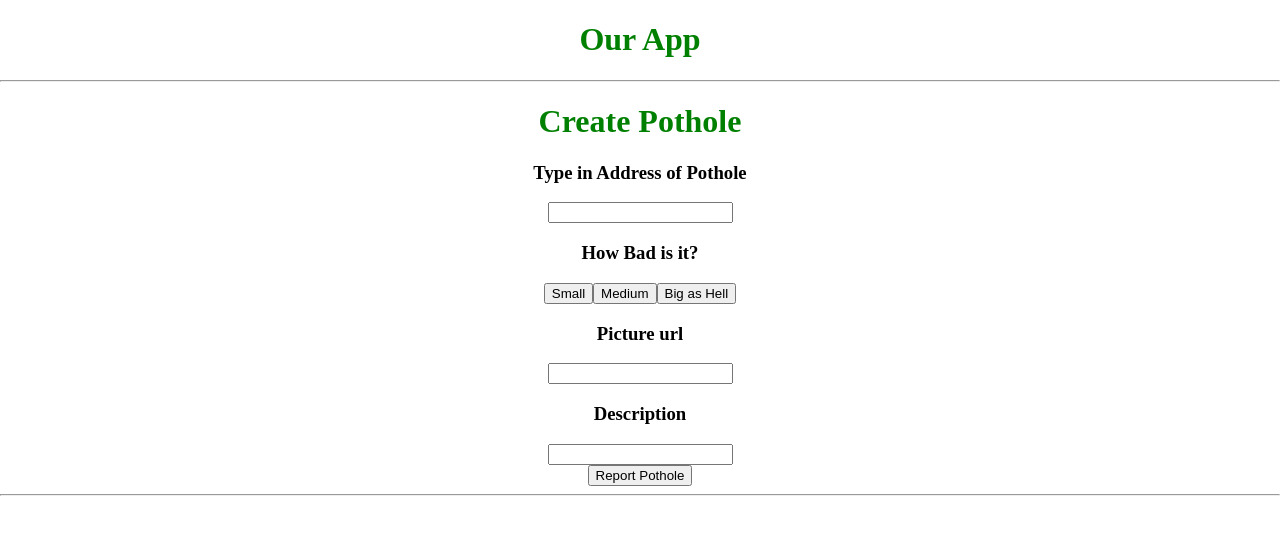
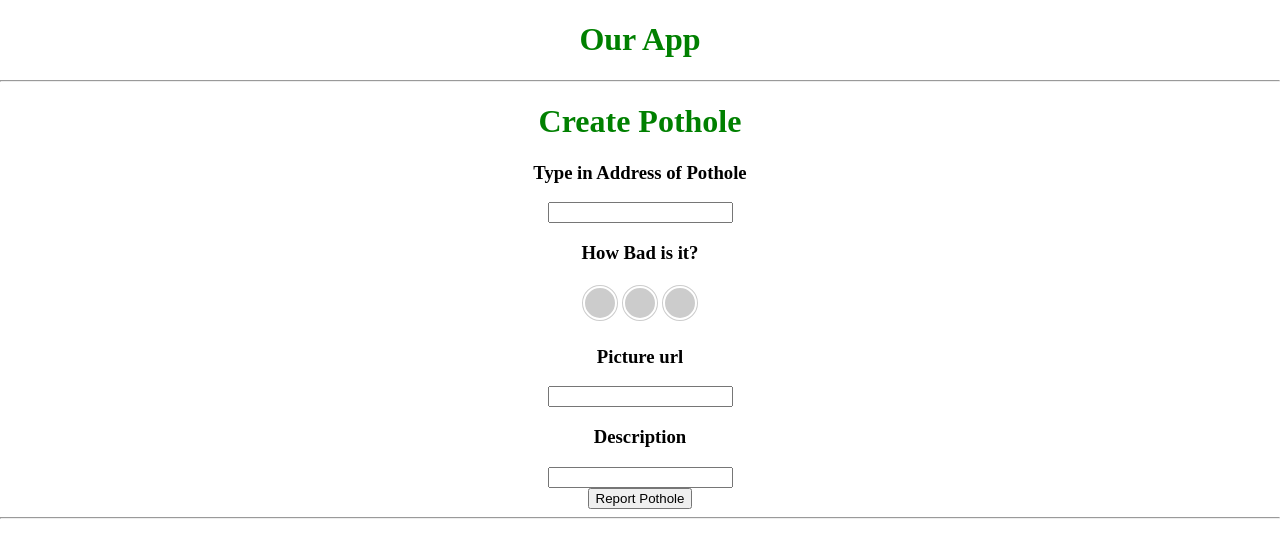
Before and after one commit to Adopt-A-Pothole/adopt-a-pothole, a React app: page / in a window 1280 px wide. Shown: the top 558 px of the page. Built offline with nearby package versions, Linux system fonts and the light colour scheme.

Commit message:
add rating, make post request from client to /potholes

```diff
--- a/package.json
+++ b/package.json
@@ -21,6 +21,7 @@
     "mysql2": "^2.0.0",
     "react": "^16.5.2",
     "react-dom": "^16.5.2",
+    "react-rating": "^2.0.0",
     "sequelize": "^5.21.2"
   },
   "devDependencies": {
--- a/src/client/components/CreatePothole.js
+++ b/src/client/components/CreatePothole.js
@@ -1,4 +1,5 @@
 import React, { Component } from 'react';
+import Rating from 'react-rating';
 import axios from 'axios';
 
 export default class CreatePothole extends Component {
@@ -6,7 +7,7 @@ export default class CreatePothole extends Component {
     super(props);
     this.state = {
       address: null,
-      severity: null,
+      severity: 0,
       description: null,
       image: null,
     };
@@ -14,11 +15,20 @@ export default class CreatePothole extends Component {
     this.handleAddress = this.handleAddress.bind(this);
     this.handleDescription = this.handleDescription.bind(this);
     this.handleImage = this.handleImage.bind(this);
+    this.handleRating = this.handleRating.bind(this);
   }
 
   // handle form submit
   handleSubmit() {
+    const formData = this.state;
     // send post request to /potholes
+    axios.post('/potholes', { formData })
+      .then(() => {
+        console.log('pothole created');
+      })
+      .catch(() => {
+        console.log('something went wrong');
+      });
   }
 
   // handle address change
@@ -30,6 +40,12 @@ export default class CreatePothole extends Component {
   }
 
   // handle severity score
+  handleRating(event) {
+    const severity = event;
+    this.setState({
+      severity,
+    });
+  }
 
   // handle description change
   handleDescription(event) {
@@ -53,7 +69,9 @@ export default class CreatePothole extends Component {
       handleAddress,
       handleDescription,
       handleImage,
+      handleRating,
     } = this;
+    const { severity } = this.state;
     return (
       <div>
         <hr />
@@ -61,15 +79,22 @@ export default class CreatePothole extends Component {
         <h3>Type in Address of Pothole</h3>
         <input type="text" onChange={handleAddress} />
         <h3>How Bad is it?</h3>
-        <button type="submit">Small</button>
-        <button type="submit">Medium</button>
-        <button type="submit">Big as Hell</button>
+        <Rating
+          stop={3}
+          placeholderRating={severity}
+          onClick={handleRating}
+        />
         <h3>Picture url</h3>
         <input type="text" onChange={handleImage} />
         <h3>Description</h3>
         <input type="text" onChange={handleDescription} />
         <div>
-          <button onClick={handleSubmit} type="submit">Report Pothole</button>
+          <button
+            onClick={handleSubmit}
+            type="submit"
+          >
+            Report Pothole
+          </button>
         </div>
         <hr />
       </div>
--- a/src/server/routes.js
+++ b/src/server/routes.js
@@ -6,6 +6,8 @@ const routes = Router();
 const { User, Pothole } = require('./db/index');
 
 routes.post('/potholes', (req, res) => {
+  const {address, severity, image, description} = req.body.formData;
+  // get rid of mock data
   Pothole.create({
     longitude: 29.9511,
     latitude: 90.0715,
```
Also changed, not shown: 1 other file (tests, documents, lock files or other folders).
